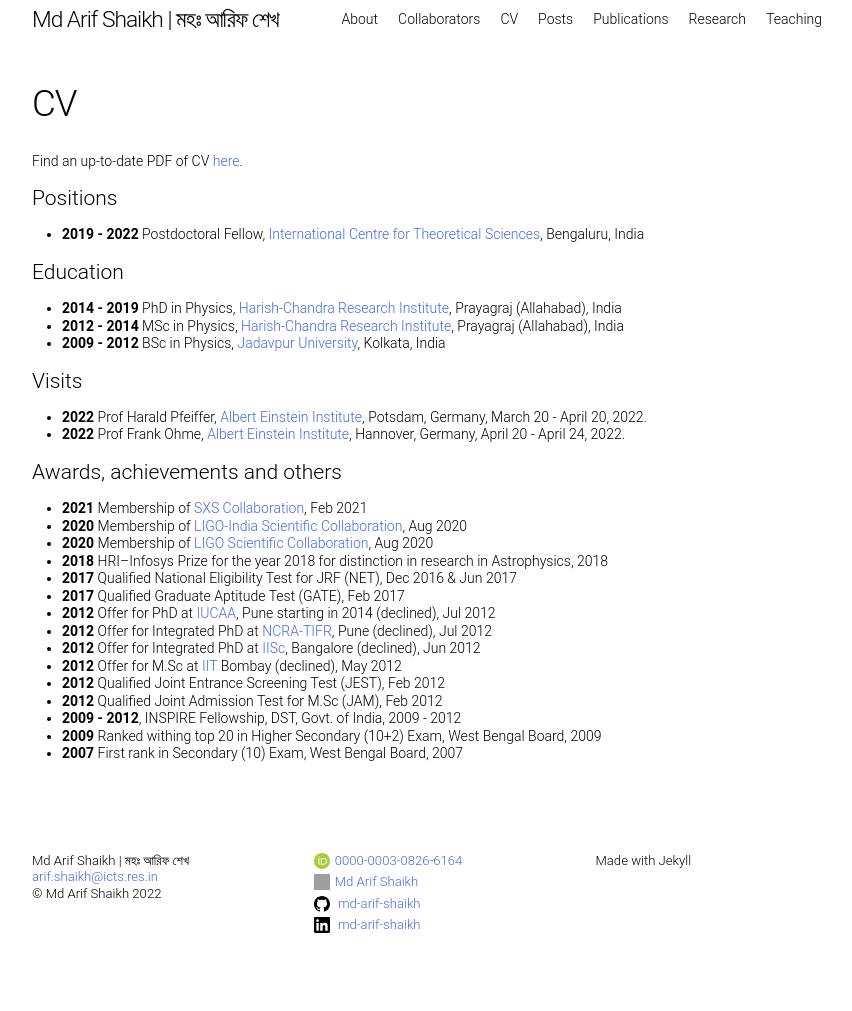
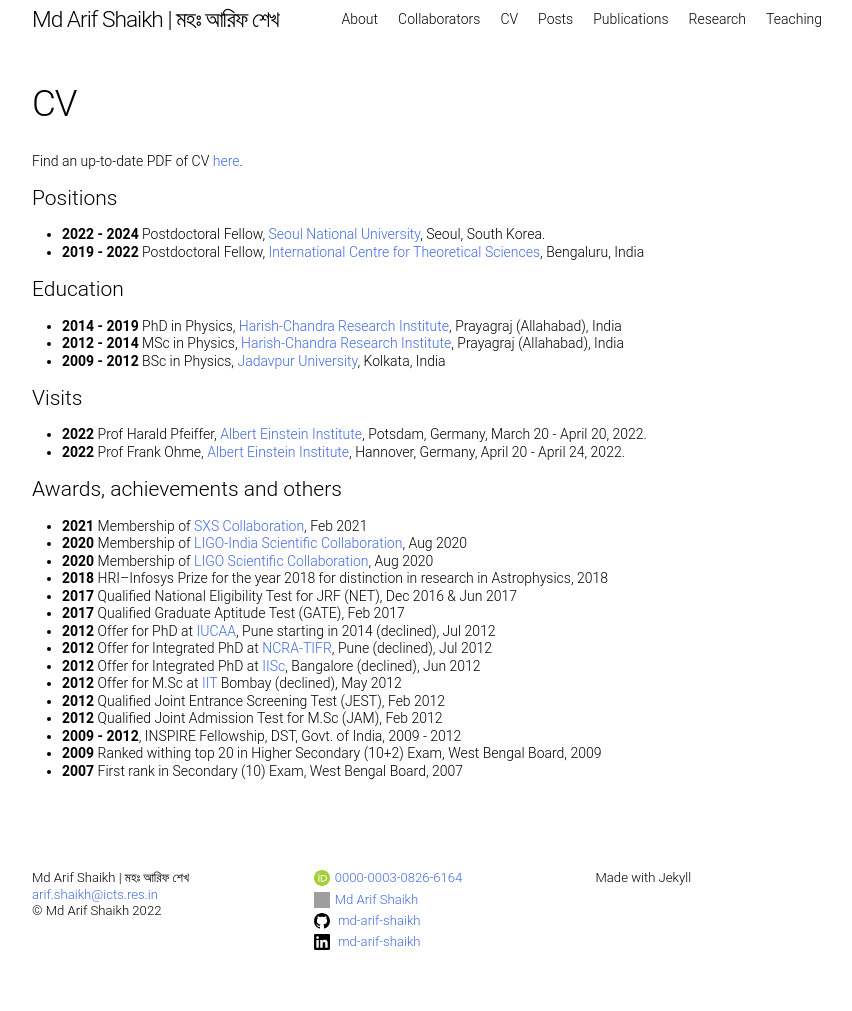
Before and after one commit to md-arif-shaikh/md-arif-shaikh.github.io, a Jekyll site: the page built from cv.md, in a window 1280 px wide. Shown: the whole page, without its empty margins (213-1065 px from the left). Built offline with Jekyll 4.4.1, drawn with Linux system fonts in a browser that asks for light colours; our own code applies the rules of GitHub Pages for plain Markdown files; grey boxes are pictures that could not be loaded.

Commit message:
Update cv.md

```diff
--- a/cv.md
+++ b/cv.md
@@ -6,6 +6,7 @@ permalink: /cv/
 Find an up-to-date PDF of CV [here](./cv/cv_md_arif_shaikh.pdf).
 
 # Positions
+- **2022 - 2024** Postdoctoral Fellow, [Seoul National University](https://en.snu.ac.kr/), Seoul, South Korea.
 - **2019 - 2022** Postdoctoral Fellow, [International Centre for Theoretical Sciences](https://www.icts.res.in/), Bengaluru, India
 
 # Education
```
